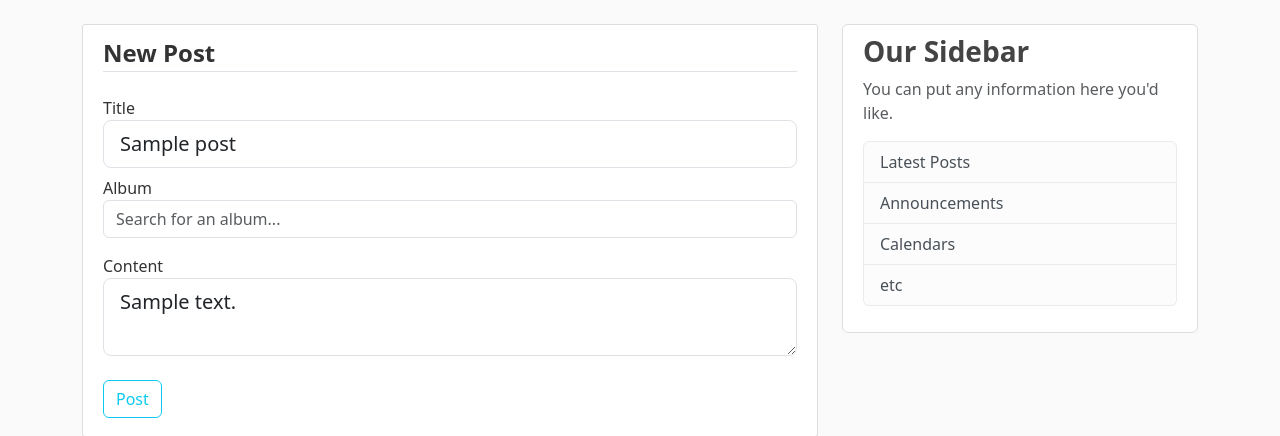
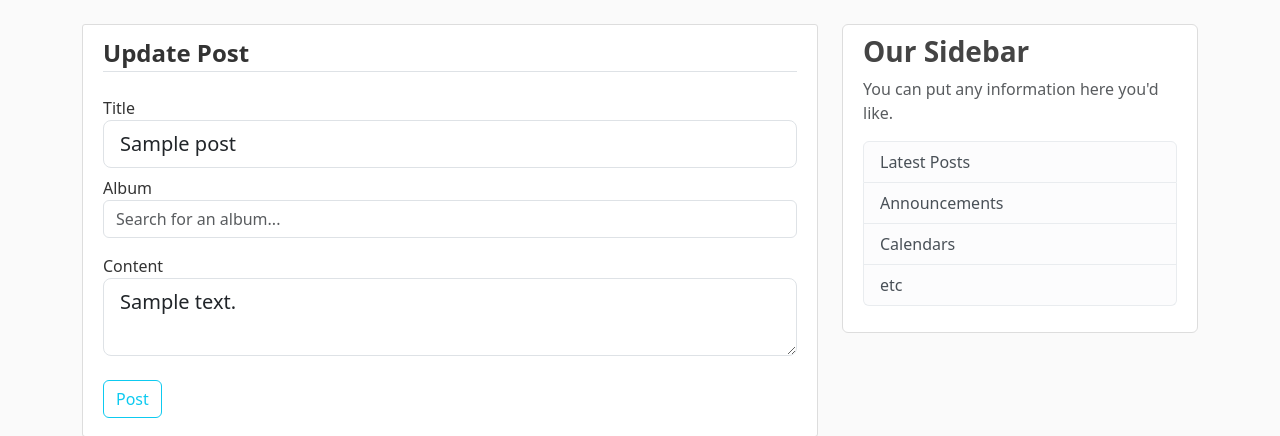
Before and after one commit to nick23447/now-listening, a Flask app: page /post/1/update in a window 1280 px wide. Shown: the part 56-492 px from the top of the page. Run offline with Flask 3, Linux system fonts and the light colour scheme; a user stored in the database is signed in; tables that the repository leaves empty hold one stand-in row (values such as "Sample post").

Commit message:
dynamically implement post title using legend

```diff
--- a/musicblog/templates/create_post.html
+++ b/musicblog/templates/create_post.html
@@ -4,7 +4,7 @@
    <form action="" novalidate method="POST">
         {{ form.hidden_tag() }}
         <fieldset class="form-group">
-            <legend class="border-bottom mb-4"><strong>New Post</strong></legend>
+            <legend class="border-bottom mb-4"><strong>{{ legend }}</strong></legend>
 
             <!-- Title -->
             <div class="form-group">
```
